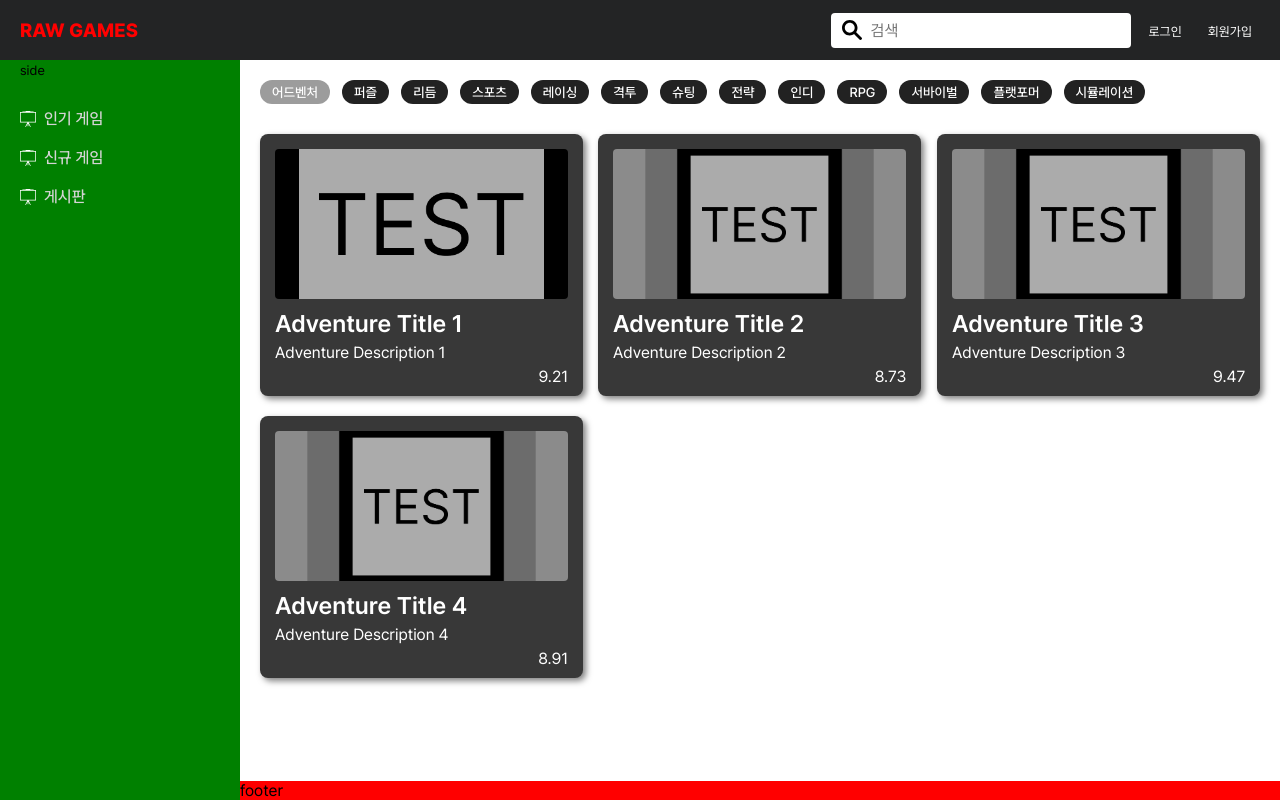
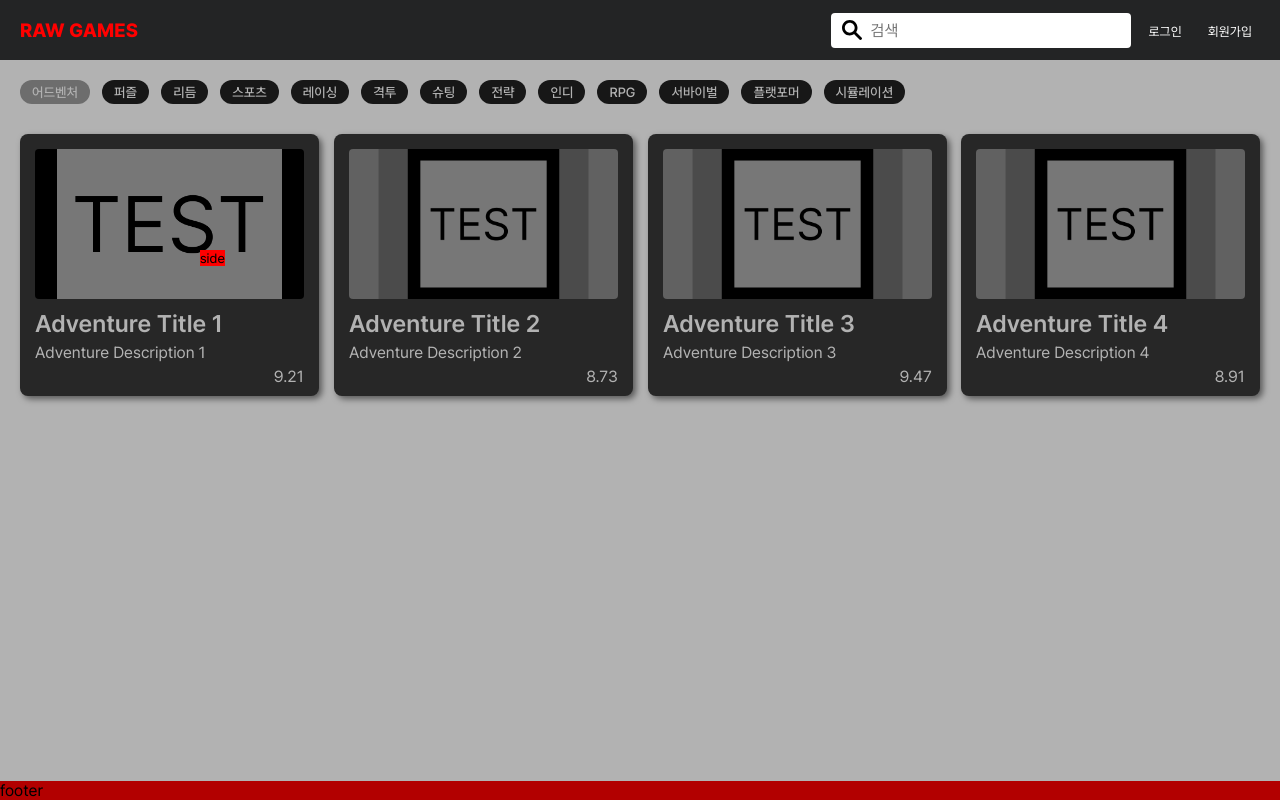
Before and after one commit to RawGamers/Game-Recommend-App, a Next.js app in the folder src/main/frontend/: page / in a window 1280 px wide. Built offline with nearby package versions, Linux system fonts and the light colour scheme.

Commit message:
[FEAT] sidebar

```diff
--- a/src/main/frontend/src/app/globals.scss
+++ b/src/main/frontend/src/app/globals.scss
@@ -21,6 +21,7 @@ body {
 	-webkit-font-smoothing: antialiased;
 	-moz-osx-font-smoothing: grayscale;
 	overflow-x: hidden;
+	background: #262f38;
 }
 
 a {
@@ -69,14 +70,15 @@ textarea {
 
 .main_layout {
 	padding-top: 60px;
-	&_content {
-		padding-left: 240px;
-		min-height: calc(var(--vh, 1vh) * 100 - 60px);
-		display: flex;
-		flex-direction: column;
-		transition: padding 0.4s linear;
-		will-change: padding;
-	}
+	transform-style: preserve-3d;
+	perspective: 1000px;
+	min-height: calc(var(--vh, 1vh) * 100);
+	display: flex;
+	flex-direction: column;
+	background: #ffffff;
+	transition: transform 0.5s;
+	transform: translate3d(0, 0, 0);
+	will-change: transform;
 }
 
 .blank {
--- a/src/main/frontend/src/app/layout.jsx
+++ b/src/main/frontend/src/app/layout.jsx
@@ -16,13 +16,11 @@ export default function RootLayout({ children }) {
 	return (
 		<html lang="ko">
 			<body>
+				<Header />
+				<Sidebar />
 				<div className="main_layout">
-					<Header />
-					<Sidebar />
-					<div className="main_layout_content">
-						<div className="view">{children}</div>
-						<Footer />
-					</div>
+					<div className="view">{children}</div>
+					<Footer />
 				</div>
 				<ResizeHandler />
 			</body>
--- a/src/main/frontend/src/common/header/Header.module.scss
+++ b/src/main/frontend/src/common/header/Header.module.scss
@@ -95,6 +95,10 @@
 						padding-left: 2.5rem;
 						display: flex;
 						flex-direction: column;
+						button {
+							width: 100%;
+							text-align: start;
+						}
 					}
 				}
 			}
--- a/src/main/frontend/src/common/sidebar/Sidebar.jsx
+++ b/src/main/frontend/src/common/sidebar/Sidebar.jsx
@@ -13,36 +13,25 @@ const menus = [
 ];
 
 const SideBar = () => {
-	// 즉각적으로 상태를 변경하기 위한 state
-	const [isRotated, setIsRotated] = useState(false);
-	// 지연된 상태를 관리하기 위한 state
-	const [delayedRotate, setDelayedRotate] = useState(false);
+	const [isRotated, setIsRotated] = useState(true);
 
 	const handleToggle = () => {
-		// 즉각적으로 padding-left 등을 변경하기 위해 isRotated 사용
 		setIsRotated(!isRotated);
 
-		// 0.5초 지연 후에 delayedRotate 상태 변경
-		setTimeout(() => {
-			setDelayedRotate(!isRotated);
-		}, 400);
-
-		// padding-left를 즉시 변경
-		setTimeout(() => {
-			const mainContent = document.querySelector(".main_layout_content");
-			if (mainContent) {
-				mainContent.style.paddingLeft = isRotated ? "250px" : "0";
-			}
-		}, 200);
+		const mainContent = document.querySelector(".main_layout");
+		if (mainContent) {
+			mainContent.style.transform = isRotated ? "translate3d(240px, 0, 0)" : "translate3d(0, 0, 0)";
+		}
+		// https://tympanus.net/Development/SidebarTransitions/
 	};
 
 	return (
 		<>
-			<aside className={`${styles.container} ${delayedRotate ? styles.rotate : ""}`}>
+			<button className={styles.test} type="button" onClick={handleToggle}>
+				side
+			</button>
+			<aside className={styles.container}>
 				<div className={`${styles.wrapper} ${isRotated ? styles.rotate : ""}`}>
-					<button type="button" onClick={handleToggle}>
-						side
-					</button>
 					<ul>
 						{menus.map((menu, index) => (
 							<li key={index}>
@@ -54,6 +43,7 @@ const SideBar = () => {
 						))}
 					</ul>
 				</div>
+				<div className={styles.cover} onClick={handleToggle} />
 			</aside>
 		</>
 	);
--- a/src/main/frontend/src/common/sidebar/Sidebar.module.scss
+++ b/src/main/frontend/src/common/sidebar/Sidebar.module.scss
@@ -1,34 +1,29 @@
 .container {
 	position: fixed;
-	left: 0;
+	padding-top: 60px;
 	width: 240px;
-	height: calc(var(--vh) * 100 - 60px);
-	background: #262f38;
-	transition: width 0.4s linear;
-	transform-origin: 100% 50%;
-	white-space: nowrap;
-	perspective: 2500px;
-	overflow: hidden;
-	&.rotate {
-		width: 0;
-	}
+	height: calc(var(--vh) * 100);
+	display: flex;
+
+	perspective: 700px;
+	transform-style: preserve-3d;
+	z-index: 1;
 	.wrapper {
+		position: relative;
 		padding: 0 20px;
 		width: 100%;
 		height: 100%;
-		-webkit-transform: rotateY(0);
-		transform: rotateY(0);
-		-webkit-transform-origin: 100% 50%;
+		background: #48a770;
+		white-space: nowrap;
 		transform-origin: 100% 50%;
-		-webkit-transform-style: preserve-3d;
-		transform-style: preserve-3d;
-		-webkit-transition: transform 0.4s linear;
-		transition: transform 0.4s linear;
+		backface-visibility: hidden;
+		z-index: 1;
+
+		transition: transform 0.5s;
 		will-change: transform;
-		background: green;
+		transform: translate3d(0, 0, 0) rotateY(0);
 		&.rotate {
-			-webkit-transform: rotateY(-90deg);
-			transform: rotateY(-90deg);
+			transform: translate3d(-240px, 0, 0) rotateY(-90deg);
 		}
 		ul {
 			display: flex;
@@ -58,4 +53,19 @@
 			}
 		}
 	}
+	.cover {
+		position: absolute;
+		background: rgba(0, 0, 0, 0.3);
+		width: 100vw;
+		height: 100%;
+		cursor: pointer;
+	}
 }
+
+.test {
+	position: fixed;
+	top: 250px;
+	left: 200px;
+	z-index: 999;
+	background: red;
+}
```
